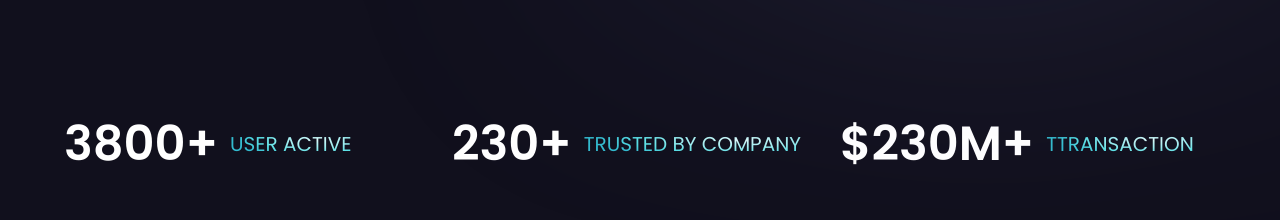
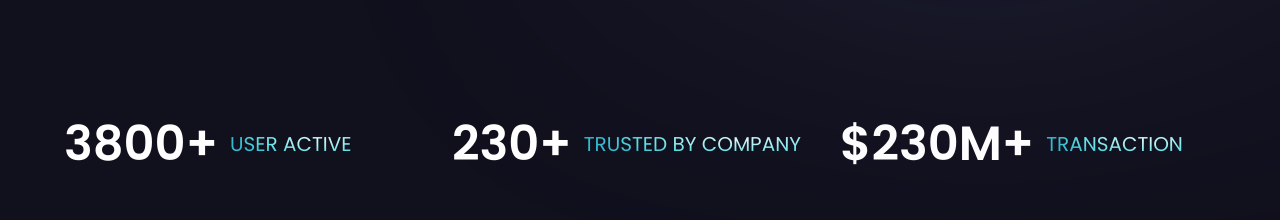
Before and after one commit to professor-12/Hoobank, a React (Vite) app: page / in a window 1280 px wide. Shown: the part 800-1020 px from the top of the page. Built offline with nearby package versions, Linux system fonts and the light colour scheme.

Commit message:
Fixed a typo in Stats Components

```diff
--- a/src/components/Stats.tsx
+++ b/src/components/Stats.tsx
@@ -5,7 +5,7 @@ const Stats = () => {
       <section className="grid lg:grid-cols-3 py-12 gap-7 md:gap-3 md:grid-cols-2 items-stretch  justify-between text-white w-full">
           <div className="flex items-center space-x-3"><span className="text-5xl font-semibold ">3800+ </span><span className="text-gradient text-xl">USER ACTIVE</span></div>
           <div className="flex items-center space-x-3"><span className="text-5xl font-semibold ">230+ </span><span className="text-gradient text-xl">TRUSTED BY COMPANY</span></div>
-          <div className="flex items-center space-x-3"><span className="text-5xl font-semibold ">$230M+ </span><span className="text-gradient text-xl">TTRANSACTION</span></div>
+          <div className="flex items-center space-x-3"><span className="text-5xl font-semibold ">$230M+ </span><span className="text-gradient text-xl">TRANSACTION</span></div>
 
       </section>
   );
```
